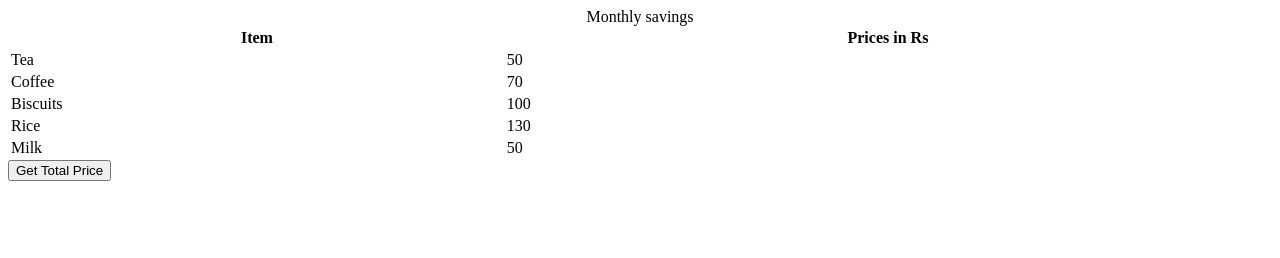
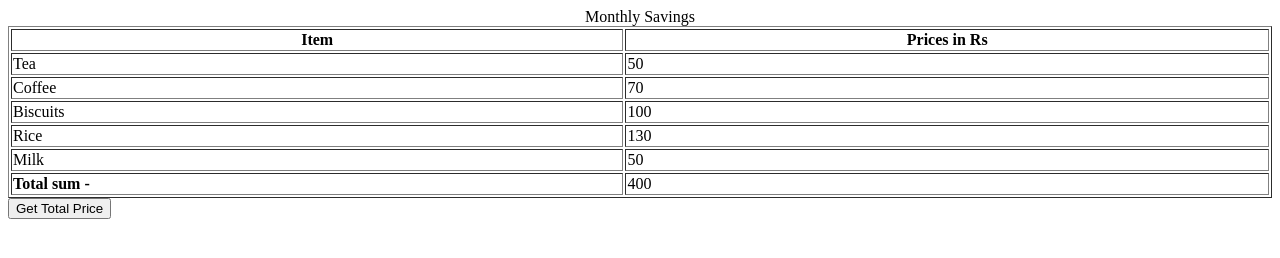
Before and after one commit to acciojob/grofers-checkout-Mangeshbodke17, a website: page main.html in a window 1280 px wide. Both pictures are taken after a click on the button "Get Total Price". Drawn offline with Linux system fonts and the light colour scheme.

Commit message:
created a submission

```diff
--- a/main.html
+++ b/main.html
@@ -1,17 +1,14 @@
 <!DOCTYPE html>
+<html>
+<head>
+  <meta charset="UTF-8">
+  <title>Grocery List</title>
+  <link rel="stylesheet" href="styles.css">
+</head>
+<body>
 
-<html>
-
-<head>
-	<link rel="stylesheet" href="styles.css">
-</head>
-
-<body>
-    <!-- the entire body must be written by student -->
-    <table style="width: 100%">
-    <caption>
-      Monthly savings
-    </caption>
+  <table style="width: 100%" border="1">
+    <caption>Monthly Savings</caption>
     <tr>
       <th>Item</th>
       <th>Prices in Rs</th>
@@ -36,10 +33,13 @@
       <td class="item">Milk</td>
       <td class="price">50</td>
     </tr>
+    <tr>
+      <td class="item"><strong>Total sum -</strong></td>
+      <td class="price"></td>
+    </tr>
   </table>
-    <script type="text/javascript" src="./script.js">
-</script>
+
+  <script src="script.js"></script>
 
 </body>
-
 </html>
--- a/script.js
+++ b/script.js
@@ -3,8 +3,18 @@ getSumBtn.append("Get Total Price");
 document.body.appendChild(getSumBtn);
 
 const getSum = () => {
-//Add your code here
 
+  const prices = document.querySelectorAll(".price");
+
+  let sum = 0;
+
+
+  for (let i = 0; i < prices.length - 1; i++) {
+    sum += Number(prices[i].textContent);
+  }
+
+
+  prices[prices.length - 1].textContent = sum;
 };
 
 getSumBtn.addEventListener("click", getSum);
```
